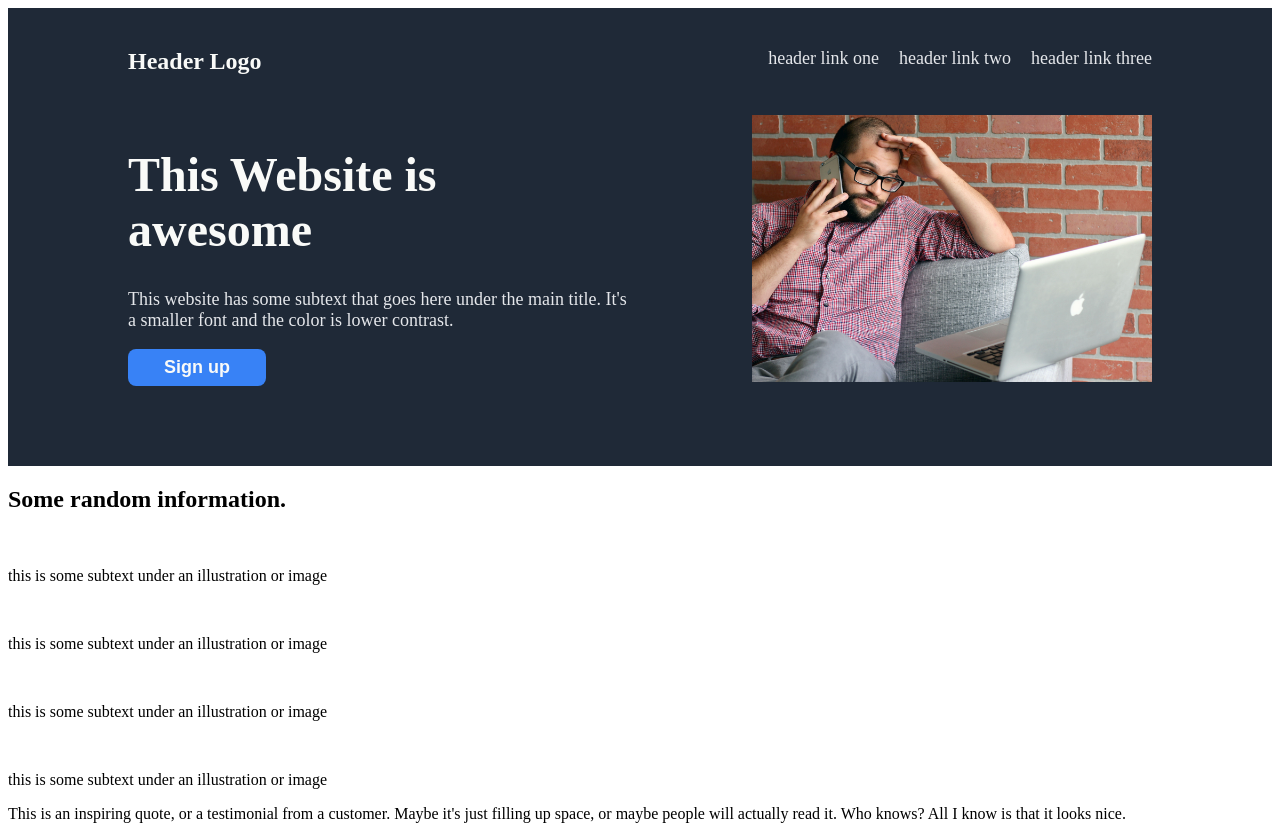
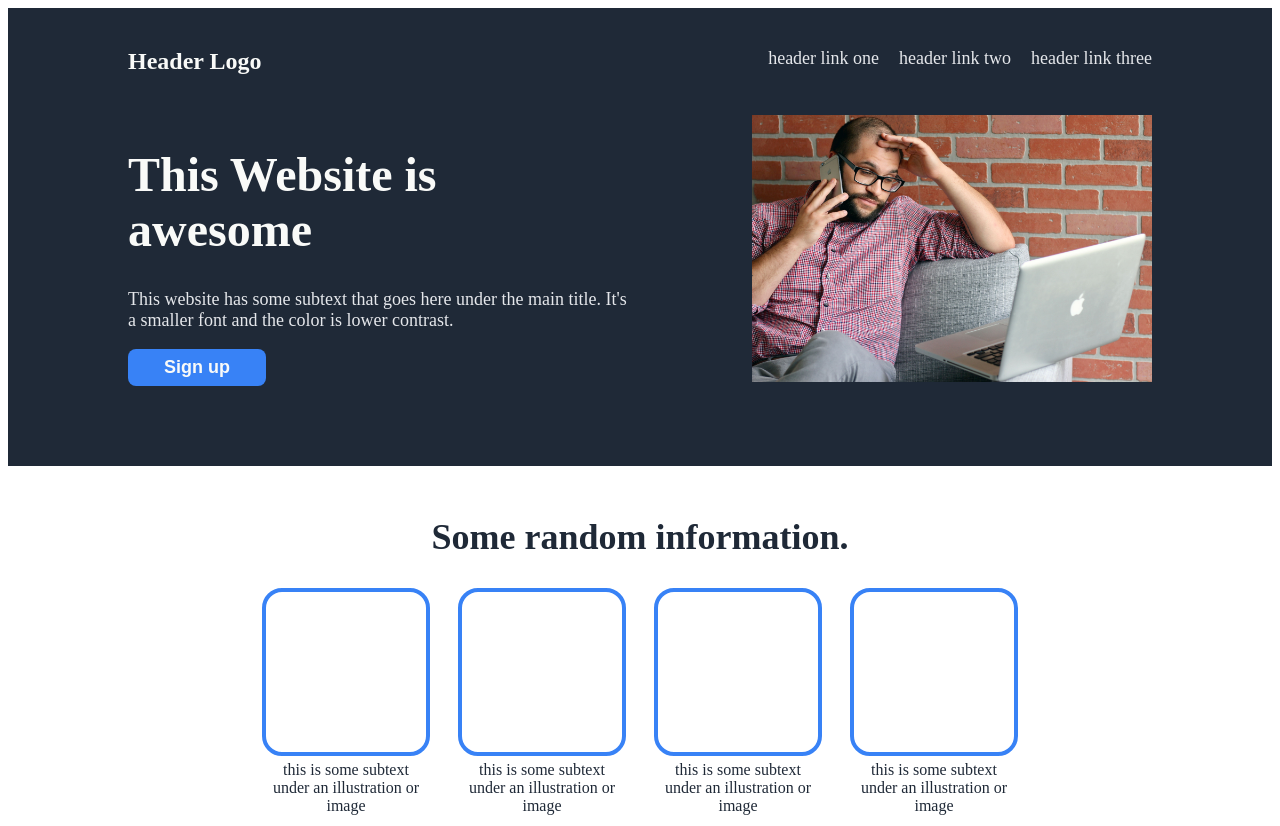
Before and after one commit to zimin406/odin-landing-page, a plain HTML site: page index.html in a window 1280 px wide. Shown: the top 826 px of the page. Drawn offline with Linux system fonts and the light colour scheme.

Commit message:
Add styling to information section

```diff
--- a/index.html
+++ b/index.html
@@ -25,7 +25,7 @@
             </div>
 
         </div>
-        <div class = "section-1"></div>
+        <div class = "section-1">
             <h2 class = "section-1-heading">Some random information.</h2>
             <div class = "cards-container">
                 <div class = "card">
@@ -53,6 +53,7 @@
                     <p class = "card-subtext">this is some subtext under an illustration or image</p>
                 </div>
             </div>
+        </div>
         <div class = "section-2">
             <p class = "quote">This is an inspiring quote, or a testimonial from a customer. Maybe it's just filling up space, or maybe people will actually read it. Who knows? All I know is that it looks nice.</p>
             <p class = "quote-citation">- Thor, God of Thunder</p>
--- a/style.css
+++ b/style.css
@@ -67,3 +67,40 @@
     font-size: 18px;
     font-weight: bold;
 }
+
+/* section-1 */
+.section-1 {
+    padding: 20px 0px 50px;
+}
+.section-1-heading {
+    font-size: 36px;
+    font-weight: 800;
+    color: #1F2937;
+    text-align: center;
+}
+
+.cards-container {
+    display: flex;
+    justify-content: center;
+    gap: 16px;
+}
+
+.card {
+    width: 180px;
+    text-align: center;
+}
+
+.card-image-container {
+    width: 160px;
+    height: 160px;
+    border: #3882F6 solid 4px;
+    border-radius: 20px;
+    margin: 0px auto;
+}
+
+.card-subtext {
+    width: 160px;
+    text-align: center;
+    margin: 5px auto 0px;
+    color: #1F2937;
+}
```
